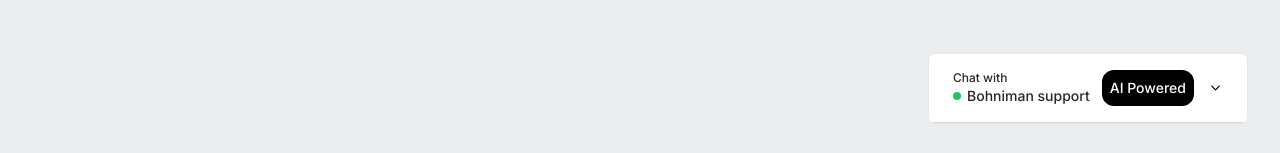
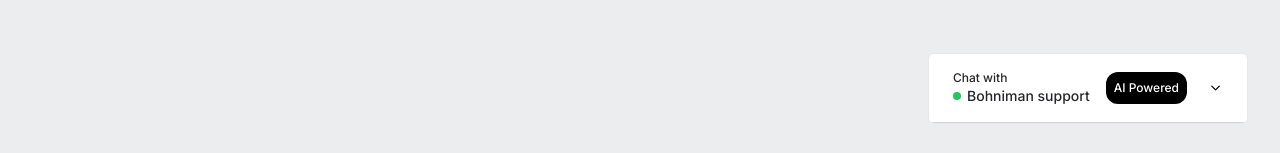
Before and after one commit to trace2798/chatbot_nextjs_openai, a Next.js app: page / in a window 1280 px wide. Shown: the part 644-797 px from the top of the page. Built offline with nearby package versions, Linux system fonts and the light colour scheme.

Commit message:
chat styling changed

```diff
--- a/src/components/ChatHeader.tsx
+++ b/src/components/ChatHeader.tsx
@@ -12,7 +12,7 @@ const ChatHeader: FC = () => {
           <p className="font-medium">Bohniman support</p>
         </div>
       </div>
-      <div className="no-underline text-sm p-2 bg-black text-white rounded-xl">
+      <div className="no-underline text-xs p-2 max-md:p-[5px] ml-1 bg-black text-white rounded-xl">
         AI Powered
       </div>
     </div>
```
